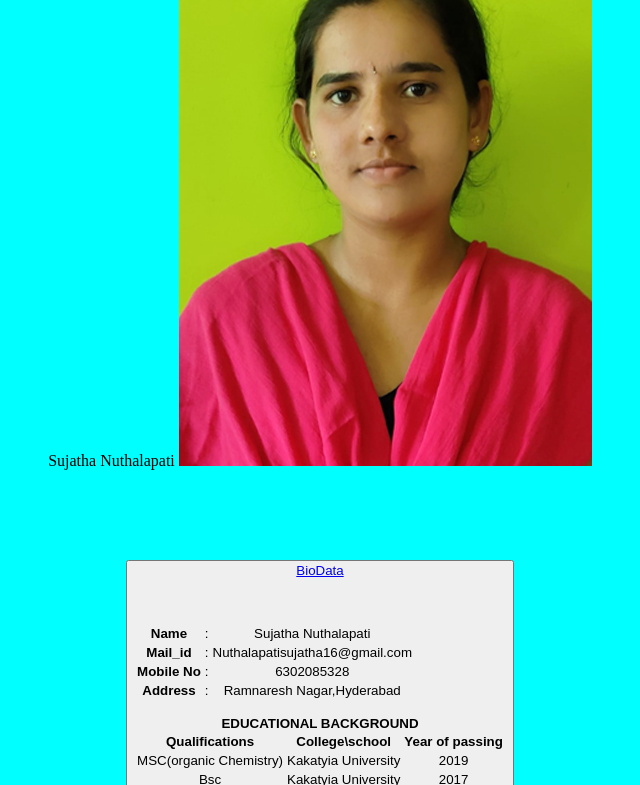
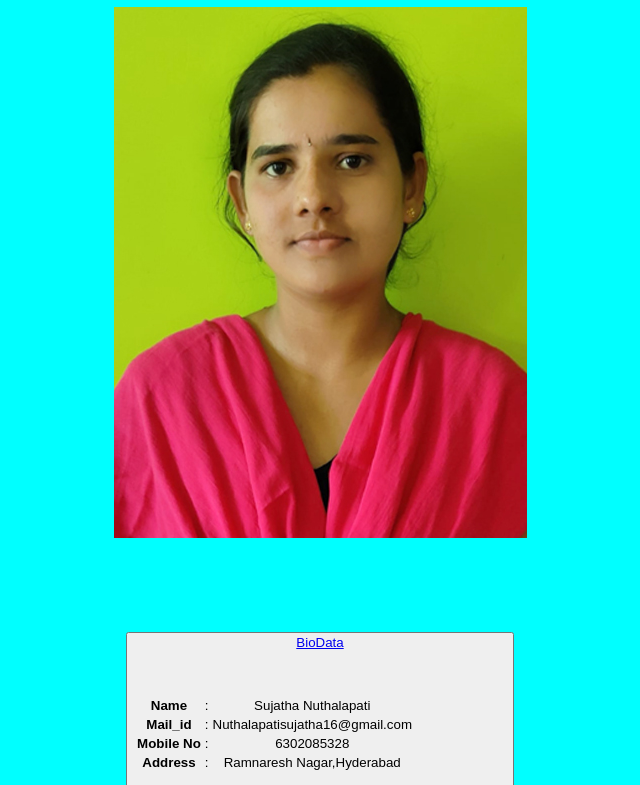
Before and after one commit to SujiSkrypton/assignments, a plain HTML site: page index.html in a window 1280 px wide. Shown: the part 73-858 px from the top of the page, without its empty margins (320-960 px from the left). Drawn offline with nearby package versions, Linux system fonts and the light colour scheme.

Commit message:
fix few alignment issues

```diff
--- a/index.html
+++ b/index.html
@@ -20,14 +20,14 @@
 
 <body class="container-fluid" onload="myfun()">
 
-    <center>
-        <div id="photo" class="mt-4"
+    <div>
+        <div id="photo" class="mt-4">
             <h1>
                 Sujatha Nuthalapati
             </h1>
-            <img src="BioData/suji.svg.png.jpg"></a>
+            <img src="BioData/suji.svg.png.jpg">
         </div>
-    </center><br><br><br><br>
+    </div><br><br><br><br>
     <div class="Button"><br>
         <div><button> <a href="button" target="_blank">BioData<br><br> <br></a><br>
 
@@ -88,7 +88,7 @@
         </div>
 
         <div>
-            <h1></h2>
+
                 <a href="https://github.com/SujiSkrypton/assignments" target="_blank">1.Portfolio<br></a><br>
                 <a href="BioData" target="_blank">2.OutPut-portfolio</a><br>
         </div>
```
